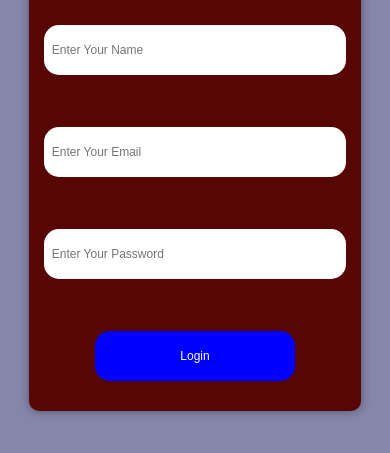
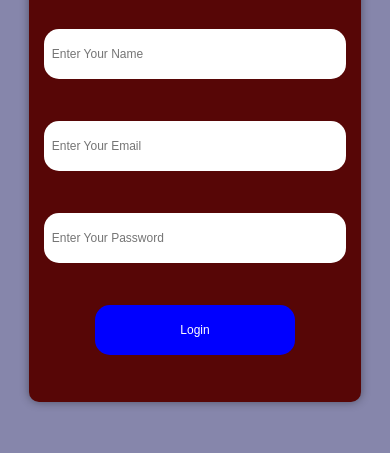
Before and after one commit to skpahadi-devfolio/Atrangi-login-page, a plain HTML site: page index.html in a window 390 px wide. Shown: the part 269-722 px from the top of the page. Drawn offline with Linux system fonts and the light colour scheme.

Commit message:
Add files via upload

```diff
--- a/style.css
+++ b/style.css
@@ -113,14 +113,15 @@ header li:hover{
   .Atrangi-login-page input {
     font-size: 14px;
     padding: 10px;
-  }
+    margin: 10px auto;    /* center pe align ho */
+    display: block;
+}
   .Atrangi-login-page button {
     font-size: 14px;
     padding: 10px;
   }
 }
 
-/* Very small screens - max-width 480px */
 @media (max-width: 480px) {
   .Atrangi-login-page {
     width: 95%;
@@ -137,4 +138,12 @@ header li:hover{
     font-size: 12px;
     padding: 8px;
   }
+  .Atrangi-login-page input {
+    margin: 10px auto;      /* yeh add karo */
+    display: block;         /* yeh bhi add karo */
+  }
+  .Atrangi-login-page button {
+    margin: 10px auto;      /* optional, consistency ke liye */
+    display: block;
+  }
 }
```
